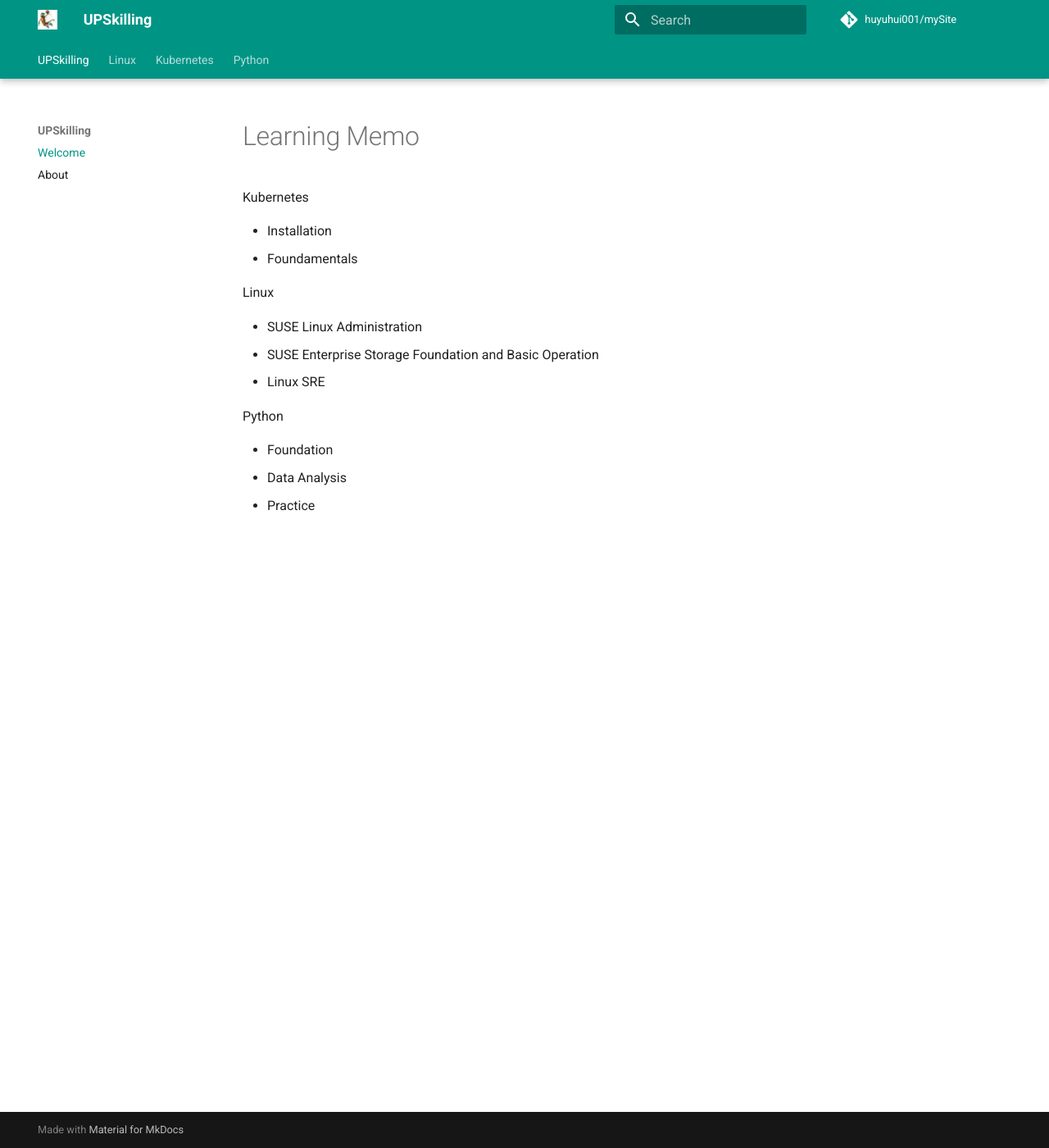
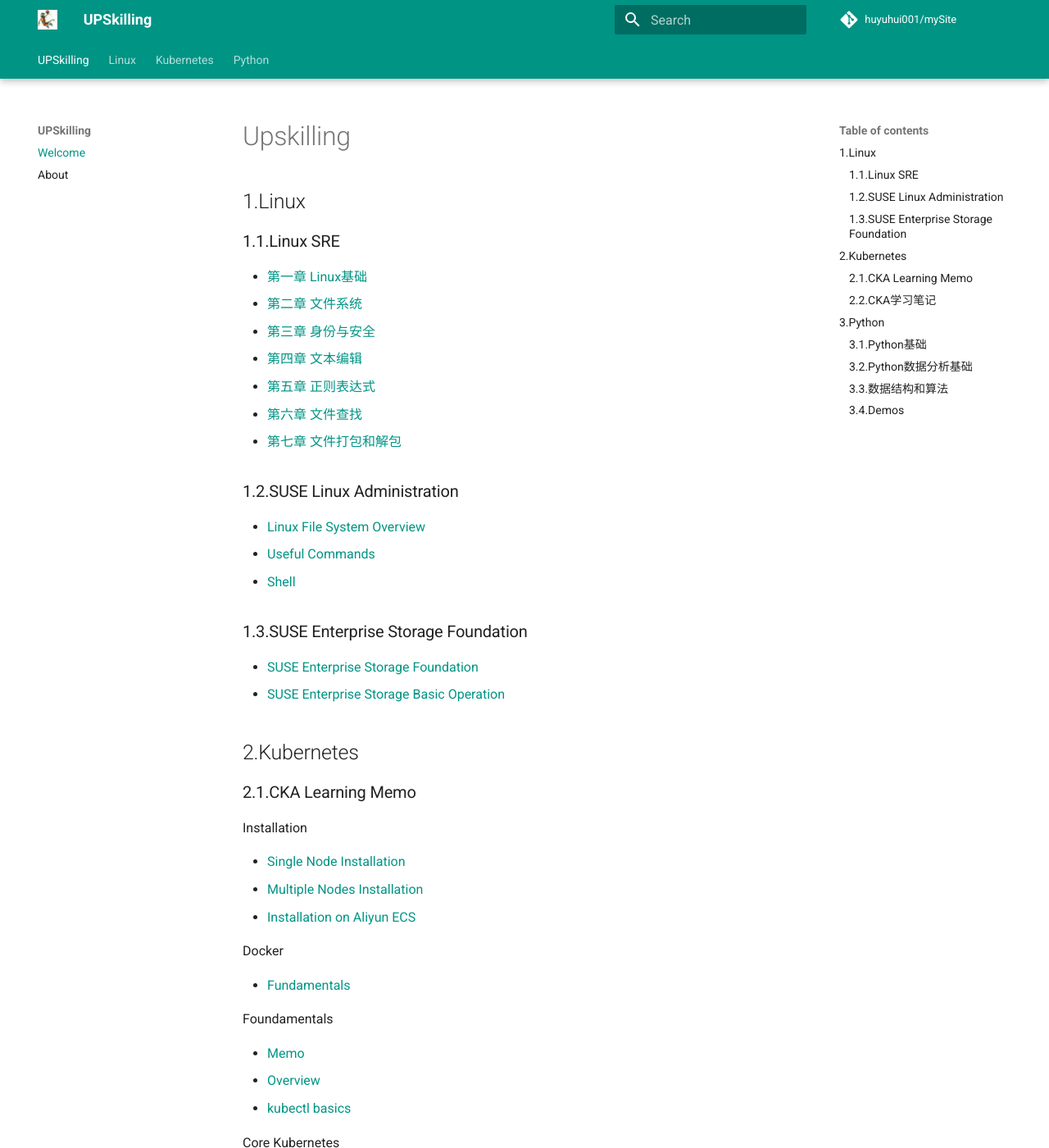
Before and after one commit to huyuhui001/mySite, an MkDocs documentation site: the page built from docs/index.md, in a window 1280 px wide and 1400 px high. Shown: the whole window at 82% size. Built offline with MkDocs 1.6.1 and Material for MkDocs 9.7.7, drawn with Linux system fonts in a browser that asks for light colours; comment, search, counter and statistics services are not loaded; some of the changed text lies outside the part shown.

Commit message:
Documentation

```diff
--- a/docs/index.md
+++ b/docs/index.md
@@ -1,18 +1,179 @@
-# Learning Memo
+# Upskilling
 
-Kubernetes
+## 1.Linux
 
-* Installation
-* Foundamentals
+### 1.1.Linux SRE
 
-Linux
+- [第一章 Linux基础](linux/SRE/01-fundamentals.md)
+- [第二章 文件系统](linux/SRE/02-filesystem.md)
+- [第三章 身份与安全](linux/SRE/03-identity-security.md)
+- [第四章 文本编辑](linux/SRE/04-TextTools.md)
+- [第五章 正则表达式](linux/SRE/05-RegExpress.md)
+- [第六章 文件查找](linux/SRE/06-FileLookup.md)
+- [第七章 文件打包和解包](linux/SRE/07-FilePacking.md)
 
-* SUSE Linux Administration
-* SUSE Enterprise Storage Foundation and Basic Operation
-* Linux SRE
+### 1.2.SUSE Linux Administration
 
-Python
+- [Linux File System Overview](linux/Administration/01.md)
+- [Useful Commands](linux/Administration/02.md)
+- [Shell](linux/Administration/03.md)
 
-* Foundation
-* Data Analysis
-* Practice
+### 1.3.SUSE Enterprise Storage Foundation
+
+- [SUSE Enterprise Storage Foundation](linux/SES/linux_ses_memo.md)
+- [SUSE Enterprise Storage Basic Operation](linux/SES/linux_ses_demo.md)
+
+## 2.Kubernetes
+
+### 2.1.CKA Learning Memo
+
+Installation
+
+- [Single Node Installation](k8s/cka_en/installation/single-local.md)
+- [Multiple Nodes Installation](k8s/cka_en/installation/multiple-local.md)
+- [Installation on Aliyun ECS](k8s/cka_en/installation/aliyun-ubuntu.md)
+
+Docker
+
+- [Fundamentals](k8s/cka_en/foundamentals/docker.md)
+
+Foundamentals
+
+- [Memo](k8s/cka_en/foundamentals/memo.md)
+- [Overview](k8s/cka_en/foundamentals/overview.md)
+- [kubectl basics](k8s/cka_en/foundamentals/basics.md)
+
+Core Kubernetes
+
+- [Pod](k8s/cka_en/foundamentals/pod.md)
+- [Deployment](k8s/cka_en/foundamentals/deployment.md)
+- [Service](k8s/cka_en/foundamentals/service.md)
+
+Application Modeling
+
+- [Namespace](k8s/cka_en/foundamentals/namespace.md)
+- [StatefulSet](k8s/cka_en/foundamentals/statefulset.md)
+- [DaemonSet](k8s/cka_en/foundamentals/daemonset.md)
+- [Job and Cronjob](k8s/cka_en/foundamentals/job.md)
+- [Configuration](k8s/cka_en/foundamentals/configuration.md)
+- [Secrets](k8s/cka_en/foundamentals/secrets.md)
+- [Persistence](k8s/cka_en/foundamentals/persistence.md)
+- [Role Based Access Control (RBAC)](k8s/cka_en/foundamentals/rbac.md)
+- [Ingress](k8s/cka_en/foundamentals/ingress.md)
+
+Advanced Kubernetes
+
+- [Scheduling](k8s/cka_en/foundamentals/scheduling.md)
+- [Horizontal Pod Autoscaling](k8s/cka_en/foundamentals/hpa.md)
+- [Policy](k8s/cka_en/foundamentals/policy.md)
+- [Network Policy](k8s/cka_en/foundamentals/networkpolicy.md)
+- [Cluster Management](k8s/cka_en/foundamentals/clustermgt.md)
+
+Operating Kubernetes
+
+- [Troubleshooting](k8s/cka_en/foundamentals/troubleshooting.md)
+- [Health Check](k8s/cka_en/foundamentals/healthcheck.md)
+- [Helming](k8s/cka_en/foundamentals/helming.md)
+
+Topics
+
+- [Operations on Resources](k8s/cka_en/foundamentals/casestudy-operation-resources.md)
+- [Health Check](k8s/cka_en/foundamentals/casestudy-health-check.md)
+- [Calico Installation](k8s/cka_en/foundamentals/casestudy-calico.md)
+- [Kyma](k8s/cka_en/foundamentals/kyma.md)
+
+### 2.2.CKA学习笔记
+
+安装
+
+- [单节点虚拟机安装Kubernetes](k8s/cka_cn/installation/single-local.md)
+- [多节点虚拟机安装Kubernetes](k8s/cka_cn/installation/multiple-local.md)
+- [阿里云ECS安装Kubernetes](k8s/cka_cn/installation/aliyun-ubuntu.md)
+
+Docker
+
+- [Docker基础](k8s/cka_cn/foundamentals/docker.md)
+
+基础知识
+
+- [Kubernetes随笔](k8s/cka_cn/foundamentals/memo.md)
+- [Kubernetes集群概览](k8s/cka_cn/foundamentals/overview.md)
+- [kubectl基础](k8s/cka_cn/foundamentals/basics.md)
+
+核心概念
+
+- [Pod](k8s/cka_cn/foundamentals/pod.md)
+- [Deployment](k8s/cka_cn/foundamentals/deployment.md)
+- [Service](k8s/cka_cn/foundamentals/service.md)
+
+应用体系
+
+- [Namespace](k8s/cka_cn/foundamentals/namespace.md)
+- [StatefulSet](k8s/cka_cn/foundamentals/statefulset.md)
+- [DaemonSet](k8s/cka_cn/foundamentals/daemonset.md)
+- [Job and Cronjob](k8s/cka_cn/foundamentals/job.md)
+- [Configuration](k8s/cka_cn/foundamentals/configuration.md)
+- [secrets](k8s/cka_cn/foundamentals/secrets.md)
+- [Persistence](k8s/cka_cn/foundamentals/persistence.md)
+- [RBAC鉴权](k8s/cka_cn/foundamentals/rbac.md)
+- [Ingress-nginx](k8s/cka_cn/foundamentals/ingress.md)
+
+进阶概念
+
+- [Scheduling](k8s/cka_cn/foundamentals/scheduling.md)
+- [Horizontal Pod Autoscaling (HPA)](k8s/cka_cn/foundamentals/hpa.md)
+- [Policy](k8s/cka_cn/foundamentals/policy.md)
+- [Network Policy](k8s/cka_cn/foundamentals/networkpolicy.md)
+- [Cluster Management](k8s/cka_cn/foundamentals/clustermgt.md)
+
+日常维护
+
+- [Troubleshooting](k8s/cka_cn/foundamentals/troubleshooting.md)
+- [健康检查](k8s/cka_cn/foundamentals/healthcheck.md)
+- [Helm Chart](k8s/cka_cn/foundamentals/helming.md)
+
+主题讨论
+
+- [Kubernetes资源常见操作](k8s/cka_cn/foundamentals/casestudy-operation-resources.md)
+- [健康检查](k8s/cka_cn/foundamentals/casestudy-health-check.md)
+- [安装Calico](k8s/cka_cn/foundamentals/casestudy-calico.md)
+
+Demos
+
+- [Build CAP Application on Kyma](k8s/demo/cap_on_kyma.md)
+
+## 3.Python
+
+### 3.1.Python基础
+
+- [Python安装](python/Foundation/ch00.md)
+- [Python语言基础](python/Foundation/ch01.md)
+- [Python打包和解包](python/Foundation/ch02.md)
+- [Python内置函数及文件](python/Foundation/ch03.md)
+- [Python面向对象概念](python/Foundation/ch04.md)
+- [Python面向对象三大特性](python/Foundation/ch05.md)
+- [Python数据结构和算法](python/Foundation/Algorithms.md)
+
+### 3.2.Python数据分析基础
+
+- [NumPy基础](python/DataAnalysis/ch01.md)
+- [NumPy进阶](python/DataAnalysis/ch10.md)
+- [Pandas入门](python/DataAnalysis/ch02.md)
+- [数据载入、存储及文件格式](python/DataAnalysis/ch03.md)
+- [数据清洗与准备](python/DataAnalysis/ch04.md)
+- [数据规整：连接、联合与重塑](python/DataAnalysis/ch05.md)
+- [绘图与可视化](python/DataAnalysis/ch06.md)
+- [数据聚合与分组操作](python/DataAnalysis/ch07.md)
+- [时间序列](python/DataAnalysis/ch08.md)
+- [高阶pandas](python/DataAnalysis/ch09.md)
+- [Python建模库介绍](python/DataAnalysis/ch11.md)
+
+### 3.3.数据结构和算法
+
+- [基础知识回顾](python/DataStructure/01_PythonFundmantal.md)
+- [多项集的概述](python/DataStructure/02_CollectionsOverview.md)
+- [搜索、排序以及复杂度分析](python/DataStructure/03_TimeComplexity.md)
+
+### 3.4.Demos
+
+- [选课系统](python/Demo/CourseSystem.md)
```
